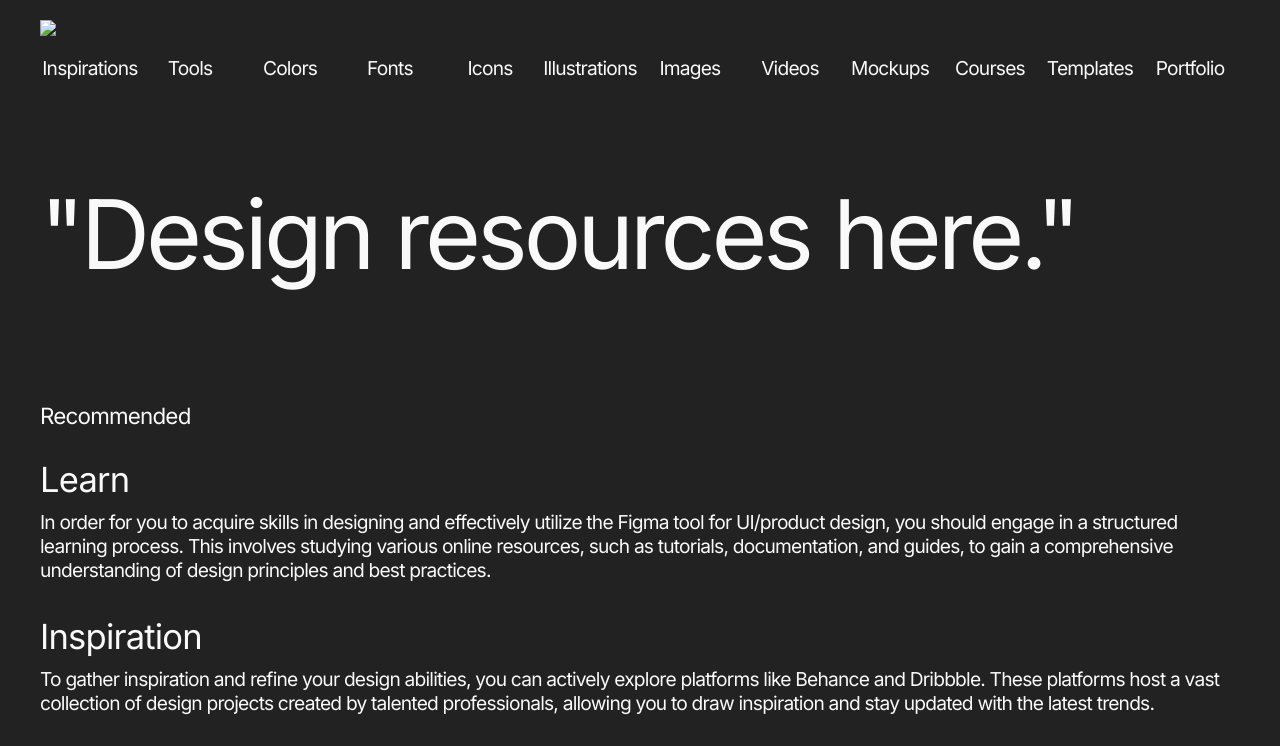
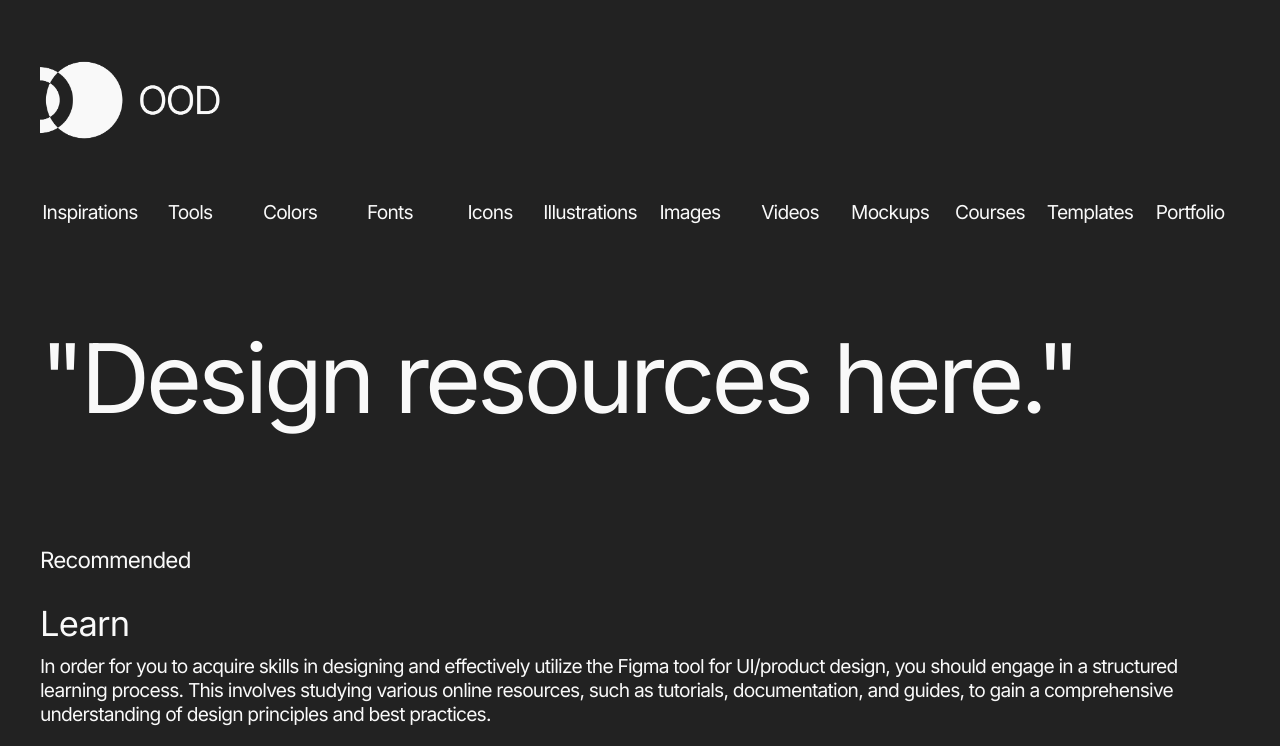
Before and after one commit to vishwashcv/OOD, a plain HTML site: page index.html in a window 1280 px wide. Shown: the top 746 px of the page. Drawn offline with Linux system fonts and the light colour scheme.

Commit message:
image update 2

```diff
--- a/index.html
+++ b/index.html
@@ -11,7 +11,7 @@
     <link rel="stylesheet" href="style.css"/>
 </head>
 <body>
-    <img class="logo" src="images/OOD.png" />
+    <img class="logo" src="./images/OOD.png" />
     <nav>
         <div class="nav-item">
             <a class="nav-items" href="">Inspirations</a>
```
Also changed, not shown: images/OOD.png (added), images/awwwards.png (added), images/behance.png (added), images/cssdesignawards.png (added), images/dribbble.png (added), images/figma.png (added), images/freepik.png (added), images/instagram.png (added), images/linkedin.png (added), images/muzli.png (added), images/udemy.png (added), images/unsplash.png (added), images/youtube.png (added).
